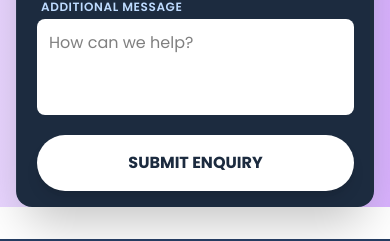
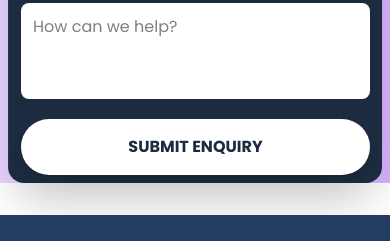
Before and after one commit to vishalp1086/swami_global_trade, a React (Vite) app in the folder client/: page /services in a window 390 px wide. Shown: the part 2435-2676 px from the top of the page. Built offline with nearby package versions, Linux system fonts and the light colour scheme; no server answers.

Commit message:
enqiure pa

```diff
--- a/client/src/pages/Services.jsx
+++ b/client/src/pages/Services.jsx
@@ -204,7 +204,7 @@ For pricing indication, sample requests, or any product question — fill in the
 
 </div>
 
-<div className=" w-full px-4 sm:px-6">
+<div className=" w-full px-2 sm:px-3">
 
     <div className="max-w-4xl mx-auto my-8  sm:my-12 overflow-hidden rounded-2xl shadow-2xl flex flex-col md:flex-row">
 
@@ -222,7 +222,7 @@ For pricing indication, sample requests, or any product question — fill in the
   </div>
 
   {/* RIGHT SIDE: FORM */}
-  <div className="md:w-2/3 bg-[#1C2B3F] px-5 py-4  md:p-10 border-l border-white/5">
+  <div className="md:w-2/3 bg-[#1C2B3F] px-3 py- md:p-10 border-l border-white/5">
     <form onSubmit={handleSubmit} className="space-y-5">
 
       {/* BASIC INFO */}
@@ -314,7 +314,7 @@ For pricing indication, sample requests, or any product question — fill in the
         />
       </div>
 
-      <button className="w-full md:w-auto cursor-pointer bg-white text-[#1C2B3F] font-bold px-10 py-4 rounded-full hover:bg-blue-50 transition-all transform active:scale-95 shadow-lg">
+      <button className="w-full md:w-auto cursor-pointer mb-2 bg-white text-[#1C2B3F] font-bold px-10 py-4 rounded-full hover:bg-blue-50 transition-all transform active:scale-95 shadow-lg">
         SUBMIT ENQUIRY
       </button>
 
```
